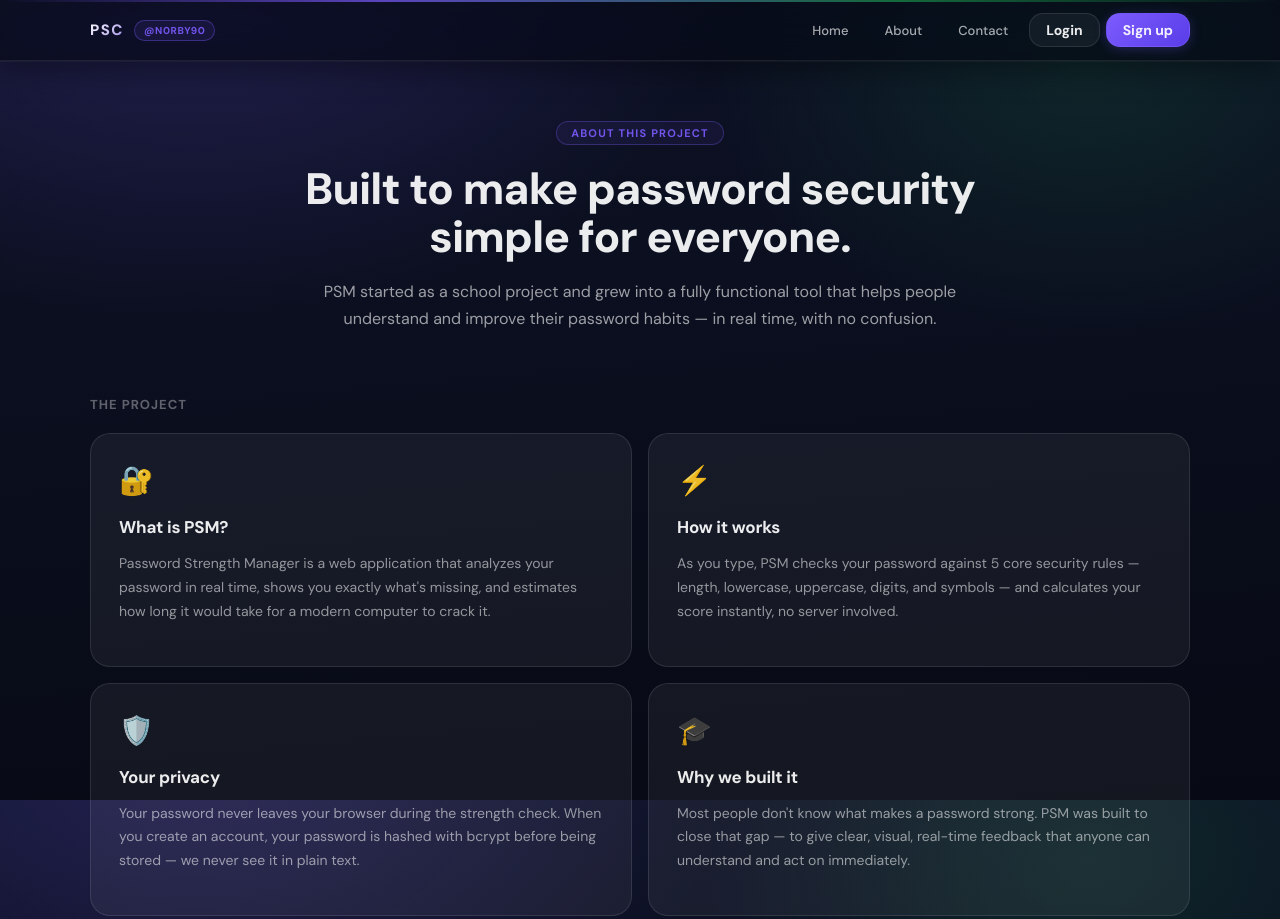
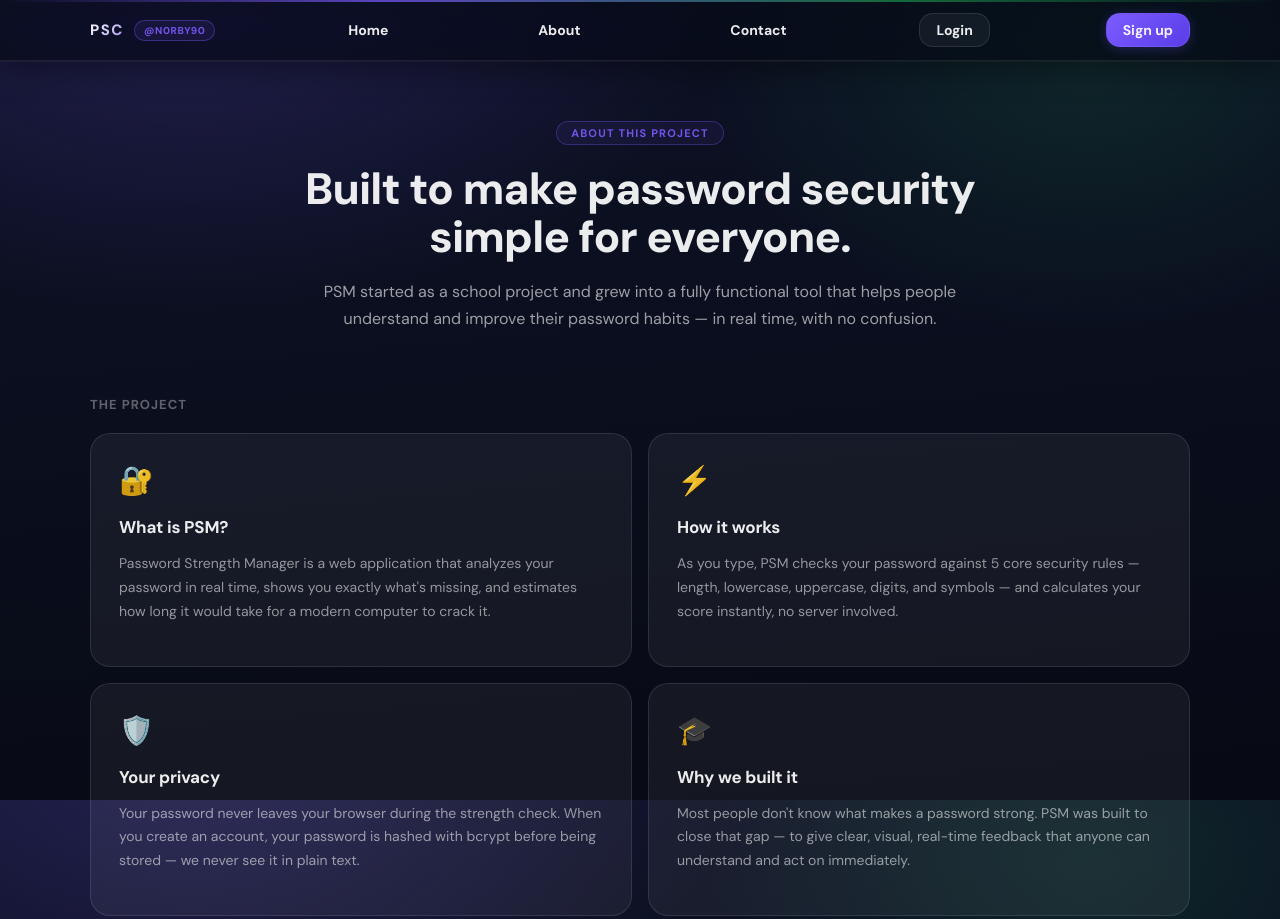
Before and after one commit to ViderOof/password-strength-website-modified, a website: page about/index.html in a window 1280 px wide. Shown: the top 919 px of the page. Drawn offline with nearby package versions, Linux system fonts and the light colour scheme.

Commit message:
Update stylesheet links and navigation paths

```diff
--- a/about/index.html
+++ b/about/index.html
@@ -4,11 +4,12 @@
   <meta charset="UTF-8" />
   <meta name="viewport" content="width=device-width, initial-scale=1" />
   <title>About — PSM</title>
-  <link rel="stylesheet" href="../style-base.css" />
+  <link rel="stylesheet" href="../public/style-base.css" />
+<link rel="stylesheet" href="style-about.css" />
   <style>
     main { padding: 60px 0 80px; }
 
-    /* ── Hero ── */
+
     .about-hero {
       text-align: center;
       max-width: 680px;
@@ -41,7 +42,7 @@
       line-height: 1.7;
     }
 
-    /* ── Section title ── */
+
     .section-title {
       font-size: 13px;
       font-weight: 700;
@@ -51,7 +52,7 @@
       margin-bottom: 20px;
     }
 
-    /* ── Project description ── */
+
     .about-desc {
       display: grid;
       grid-template-columns: 1fr 1fr;
@@ -86,7 +87,7 @@
       line-height: 1.7;
     }
 
-    /* ── Why passwords matter ── */
+
     .why-section {
       margin-bottom: 48px;
       animation: fadeUp 0.5s 0.2s cubic-bezier(0.4,0,0.2,1) both;
@@ -179,26 +180,24 @@
         <span>PSC</span>
         <span class="badge">@n0rby90</span>
       </div>
-      <nav class="nav-links">
-        <a class="btn ghost" href="/">Home</a>
-        <a class="btn ghost" href="/about">About</a>
-        <a class="btn ghost" href="/contact">Contact</a>
-        <a class="btn" href="/login">Login</a>
-        <a class="btn primary" href="/signup">Sign up</a>
-      </nav>
+        <a class="btn ghost" href="/public/index.html">Home</a>
+        <a class="btn ghost" href="/about/about.html">About</a>
+        <a class="btn ghost" href="/contact/contact.html">Contact</a>
+        <a class="btn" href="/login/login.html">Login</a>
+        <a class="btn primary" href="/signup/signup.html">Sign up</a>
     </div>
   </header>
 
   <main class="container">
 
-    <!-- Hero -->
+
     <div class="about-hero">
       <span class="eyebrow">About this project</span>
       <h1 class="h1">Built to make password security simple for everyone.</h1>
       <p class="p">PSM started as a school project and grew into a fully functional tool that helps people understand and improve their password habits — in real time, with no confusion.</p>
     </div>
 
-    <!-- Project description -->
+
     <p class="section-title">The project</p>
     <div class="about-desc">
       <div class="desc-card">
@@ -222,8 +221,6 @@
         <p>Most people don't know what makes a password strong. PSM was built to close that gap — to give clear, visual, real-time feedback that anyone can understand and act on immediately.</p>
       </div>
     </div>
-
-    <!-- Why passwords matter -->
     <p class="section-title">Why it matters</p>
     <div class="why-section">
       <div class="why-grid">
@@ -244,8 +241,6 @@
         </div>
       </div>
     </div>
-
-    <!-- Quote -->
     <div class="quote-block">
       <blockquote>"Security is not a product, but a process. And it starts with the password you choose today."</blockquote>
       <cite>— Bruce Schneier, Security Technologist</cite>
```
